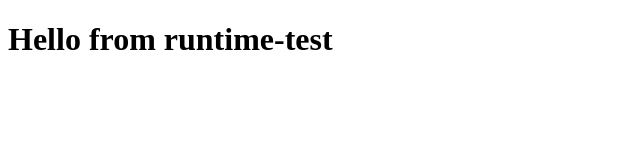
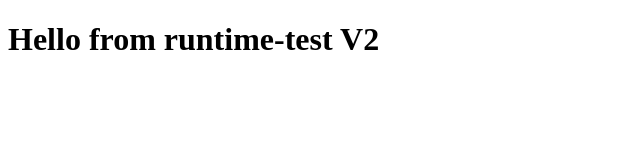
Before and after one commit to teemuvayrynen-aiven/runtime-test, a plain HTML site: page index.html in a window 1280 px wide. Shown: the full height of the page, 0-640 px from the left. Drawn offline with Linux system fonts and the light colour scheme.

Commit message:
Update heading text in index.html

```diff
--- a/index.html
+++ b/index.html
@@ -1,5 +1,5 @@
 <!doctype html>
 <html>
   <head><title>runtime-test</title></head>
-  <body><h1>Hello from runtime-test</h1></body>
+  <body><h1>Hello from runtime-test V2</h1></body>
 </html>
```
